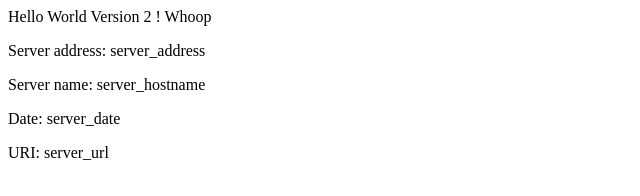
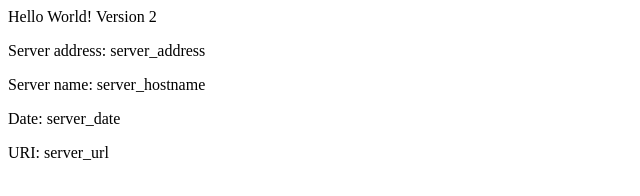
Before and after one commit to maverick1974/eks-example, a plain HTML site: page src/index.html in a window 1280 px wide. Shown: the full height of the page, 0-640 px from the left. Drawn offline with Linux system fonts and the light colour scheme.

Commit message:
v2 Updating home page

```diff
--- a/src/index.html
+++ b/src/index.html
@@ -2,7 +2,7 @@
 <title>Hello World Version 2</title>
 </head>
 <div class="info">
-<h>Hello World Version 2 ! Whoop</h>
+<h>Hello World! Version 2</h>
 <p><span>Server&nbsp;address:</span> <span>server_address</span></p>
 <p><span>Server&nbsp;name:</span> <span>server_hostname</span></p>
 <p class="smaller"><span>Date:</span> <span>server_date</span></p>
```
